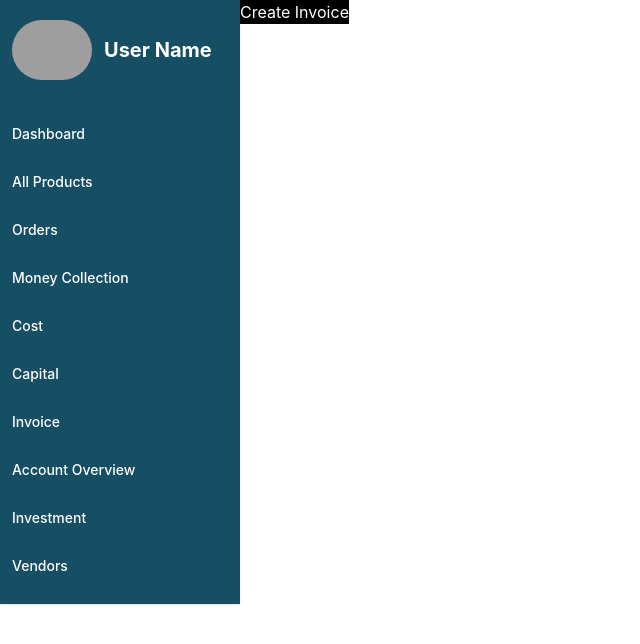
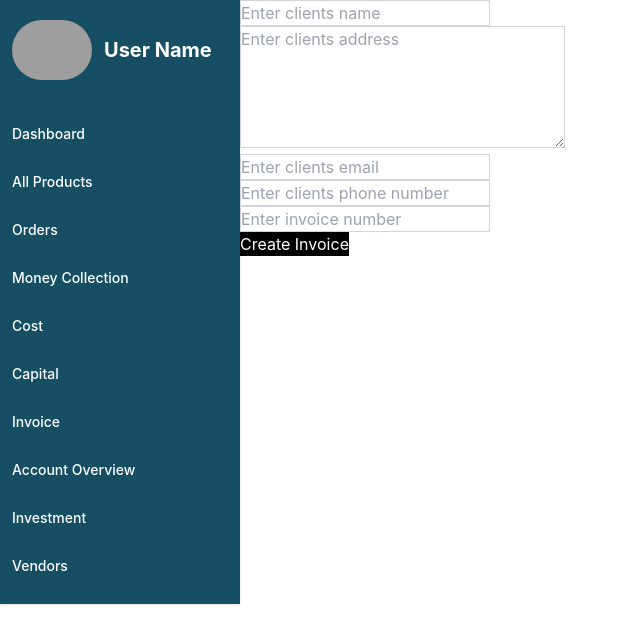
Before and after one commit to sazzadtanim/inventory-project-ss, a React (Create React App) app: page /invoice in a window 1280 px wide. Shown: the top 644 px of the page, without its empty margins (0-640 px from the left). Built offline with nearby package versions, Linux system fonts and the light colour scheme; grey boxes are pictures that could not be loaded; a web font is replaced by a local one.

Commit message:
invoice page is creating

```diff
--- a/src/components/invoice_page/CustomerDetails.js
+++ b/src/components/invoice_page/CustomerDetails.js
@@ -1,24 +1,25 @@
-import React from 'react';
-import InvoiceInputField from './InvoiceInputField';
-import InvoiceTextArea from './InvoiceTextArea';
+import React from "react";
 
-const CustomerDetails = () => {
-    return (
-        <div>
-            <label htmlFor="clientsName">Clients Name: </label>
-            <InvoiceInputField type='text' name='clientsName' id='clientsName' placeholder='Enter clients name'/>
+const CustomerDetails = ( {clientsName,clientsAddress,clientsEmail,clientsPhone}) => {
+  return (
+    <div>
+      <div>
+        <label htmlFor="clientsName">Clients Name:{clientsName} </label>
+      </div>
 
-            <label htmlFor="clientsAddress">Clients Address: </label>
-            <InvoiceTextArea type='text' name='clientsAddress' id='clientsAddress' placeholder='Enter clients address' />
+      <div>
+        <label htmlFor="clientsAddress">Clients Address:{clientsAddress} </label>
+      </div>
 
-            <label htmlFor="clientsEmail">Clients Email: </label>
-            <InvoiceInputField type='email' name='clientsEmail' id='clientsEmail' placeholder='Enter clients email'/>
+      <div>
+        <label htmlFor="clientsEmail">Clients Email:{clientsEmail} </label>
+      </div>
 
-            <label htmlFor="clientsPhone">Clients Phone: </label>
-            <InvoiceInputField type='text' name='clientsPhone' id='clientsPhone' placeholder='Enter clients phone number'/>
-
-        </div>
-    );
+      <div>
+        <label htmlFor="clientsPhone">Clients Phone: {clientsPhone}</label>
+      </div>
+    </div>
+  );
 };
 
 export default CustomerDetails;
--- a/src/components/invoice_page/Invoice.js
+++ b/src/components/invoice_page/Invoice.js
@@ -5,39 +5,87 @@ import CustomerDetails from "./CustomerDetails";
 import InvoiceDetails from "./InvoiceDetails";
 import InvoiceHeader from "./InvoiceHeader";
 import InvoiceInputField from "./InvoiceInputField";
-
-const useInvoiceStore = create((set) => ({
-  showInvoice: false,
-  setShowInvoice: () => set((state) => ({ showInvoice: !state.showInvoice })),
-  invoiceNumber: "",
-  setInvoiceNumber: (e) => set((state) => ({ invoiceNumber: e.target.value })),
-}));
+import InvoiceTextArea from "./InvoiceTextArea";
 
 const Invoice = () => {
-  const showInvoice = useInvoiceStore((state) => state.showInvoice);
-  const changeInvoiceStatus = useInvoiceStore((state) => state.setShowInvoice);
+
+  const [invoiceStatus, setInvoiceStatus] = useState(false);
+  const [invoiceNumber, setInvoiceNumber] = useState("");
+  const [clientsName, setClientsName] = useState("");
+  const [clientsAddress, setClientsAddress] = useState("");
+  const [clientsEmail, setClientsEmail] = useState("");
+  const [clientsPhone, setClientsPhone] = useState("");
 
   return (
     <div>
-      {showInvoice ? (
+      {invoiceStatus ? (
         <>
           <InvoiceHeader />
           <h1>INVOICE</h1>
 
           <CompanyDetails />
-          <CustomerDetails />
+          <CustomerDetails
+            clientsName={clientsName}
+            clientsAddress={clientsAddress}
+            clientsEmail={clientsEmail}
+            clientsPhone={clientsPhone}
+          />
 
-          <InvoiceDetails />
-          <button className="bg-black text-white" onClick={changeInvoiceStatus}>
+          <InvoiceDetails invoiceNumber={invoiceNumber} />
+          <button
+            className="bg-black text-white"
+            onClick={() => setInvoiceStatus(!invoiceStatus)}
+          >
             Edit Information
           </button>
         </>
       ) : (
         <>
+          <InvoiceInputField
+            placeholder="Enter clients name"
+            type="text"
+            id="clientsName"
+            value={clientsName}
+            setValue={(e) => setClientsName(e.target.value)}
+          />
 
-        <button className="bg-black text-white" onClick={changeInvoiceStatus}>
-          Create Invoice
-        </button>
+          <InvoiceTextArea
+            placeholder="Enter clients address"
+            type="text"
+            id="clientsAddress"
+            value={clientsAddress}
+            setValue={(e) => setClientsAddress(e.target.value)}
+          />
+          <InvoiceInputField
+            placeholder="Enter clients email"
+            type="email"
+            id="clientsEmail"
+            value={clientsEmail}
+            setValue={(e) => setClientsEmail(e.target.value)}
+          />
+
+          <InvoiceInputField
+            placeholder="Enter clients phone number"
+            type="text"
+            id="clientsPhone"
+            value={clientsPhone}
+            setValue={(e) => setClientsPhone(e.target.value)}
+          />
+
+          <InvoiceInputField
+            placeholder="Enter invoice number"
+            type="text"
+            id="invoiceNumber"
+            value={invoiceNumber}
+            setValue={(e) => setInvoiceNumber(e.target.value)}
+          />
+
+          <button
+            className="bg-black text-white"
+            onClick={() => setInvoiceStatus(!invoiceStatus)}
+          >
+            Create Invoice
+          </button>
         </>
       )}
     </div>
--- a/src/components/invoice_page/InvoiceDetails.js
+++ b/src/components/invoice_page/InvoiceDetails.js
@@ -1,21 +1,24 @@
-import React from 'react';
-import CurrentDate from '../current_date_time/CurrentDate';
-import CurrentTime from '../current_date_time/CurrentTime';
-import InvoiceInputField from './InvoiceInputField';
+import React from "react";
+import CurrentDate from "../current_date_time/CurrentDate";
+import CurrentTime from "../current_date_time/CurrentTime";
 
-const InvoiceDetails = () => {
+const InvoiceDetails = ({invoiceNumber}) => {
 
   return (
     <div>
-            <label htmlFor="invoiceNumber">Invoice Number:</label>
-            <InvoiceInputField type='text' name='invoiceNumber' id='invoiceNumber' placeholder='Enter invoice Number'/>
+      <div>
+        <label htmlFor="invoiceNumber">Invoice Number:{invoiceNumber}</label>
+      </div>
 
+      <div>
         <label htmlFor="">Invoice Date:</label>
-            <CurrentDate/>
+        <CurrentDate />
+      </div>
 
+      <div>
         <label htmlFor="">Invoice Time:</label>
         <CurrentTime />
-
+      </div>
     </div>
   );
 };
--- a/src/components/invoice_page/InvoiceInputField.js
+++ b/src/components/invoice_page/InvoiceInputField.js
@@ -1,13 +1,11 @@
-import React from 'react';
+import React from "react";
 
-const InvoiceInputField = ({type,name,id, placeholder}) => {
-
-    return (
-        <div>
-            <input className='border border-solid border-gray-300' type={type} name={name} id={id}  placeholder={placeholder}/>
-        </div>
-
-    );
+const InvoiceInputField = ({placeholder,id,value,type, setValue}) => {
+  return (
+    <div>
+      <input className="border border-solid border-gray-300" type={type} placeholder={placeholder} id={id} value={value} onChange={setValue}/>
+    </div>
+  );
 };
 
 export default InvoiceInputField;
--- a/src/components/invoice_page/InvoiceTextArea.js
+++ b/src/components/invoice_page/InvoiceTextArea.js
@@ -1,9 +1,9 @@
 import React from 'react';
 
-const InvoiceTextArea = ({type,name,id,placeholder}) => {
+const InvoiceTextArea = ({type,name,id,placeholder,value,setValue}) => {
     return (
         <div>
-            <textarea className='border border-solid border-gray-300' type={type}  name={name} id={id} placeholder={placeholder} cols="30" rows="5"></textarea>
+            <textarea className='border border-solid border-gray-300' type={type} value={value}  name={name} id={id} placeholder={placeholder} onChange={setValue} cols="30" rows="5"></textarea>
 
         </div>
     );
```
Lines whose indentation alone changed are shown as unchanged.
